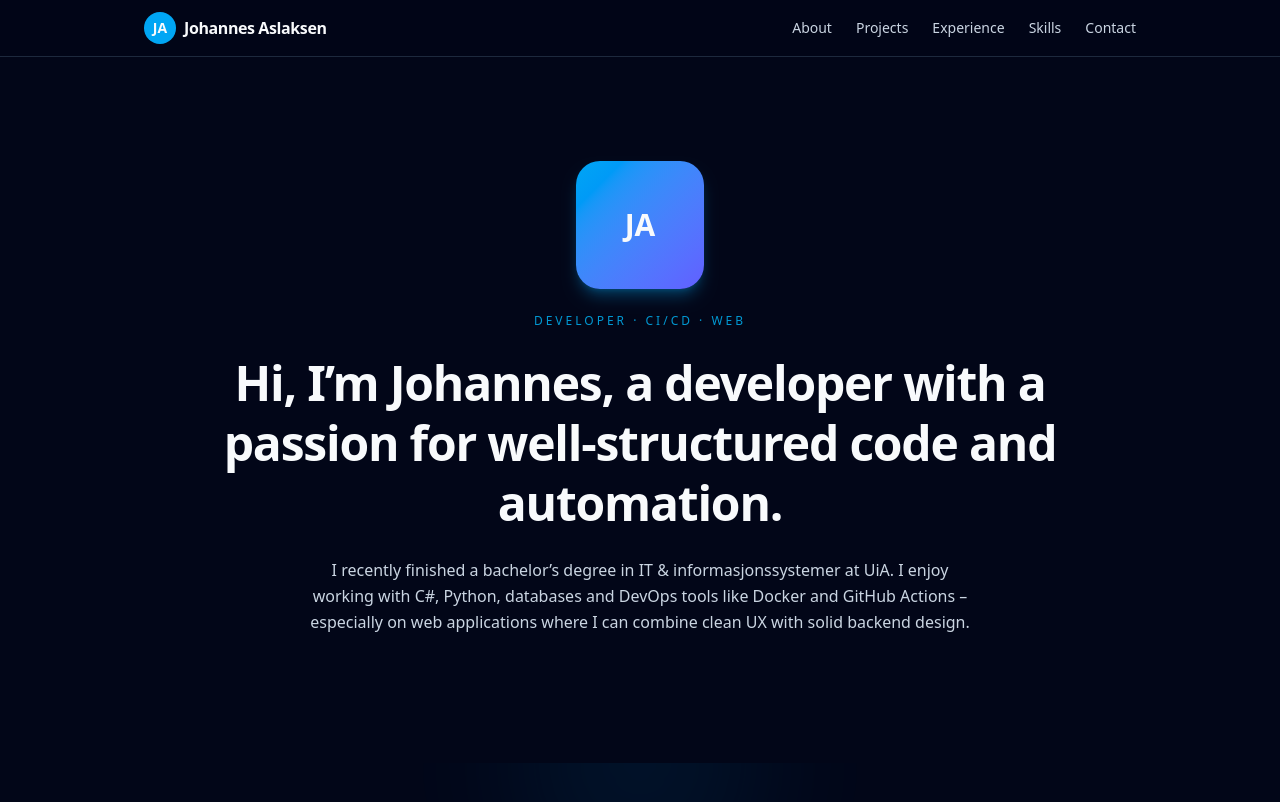
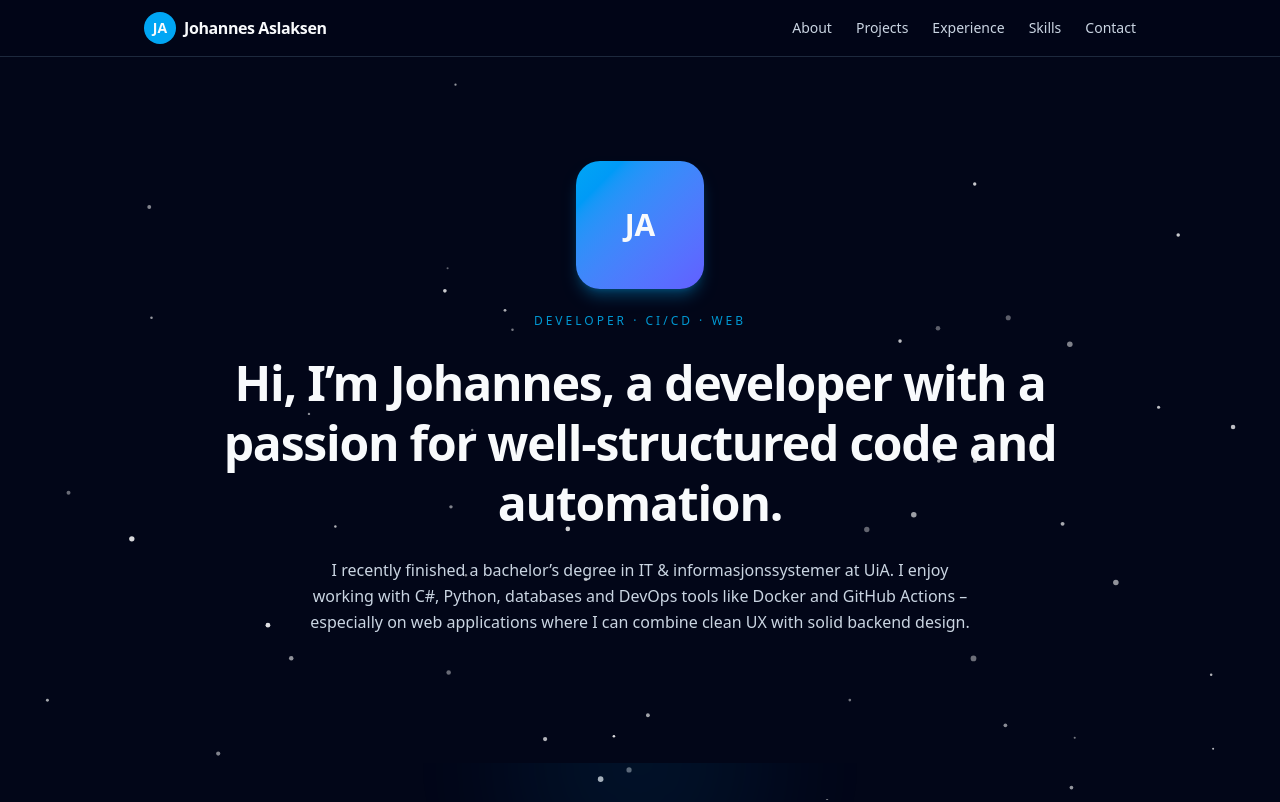
Before and after one commit to johannesUIA/deployable-cv, a website: page index.html in a window 1280 px wide. Shown: the top 802 px of the page. Drawn offline with nearby package versions, Linux system fonts and the light colour scheme; files that its build step writes are made by us from their sources.

Commit message:
Snow background
lagt til js infrastruktur for snø bakgrunn

```diff
--- a/index.html
+++ b/index.html
@@ -7,11 +7,20 @@
     <link href="./styles.css" rel="stylesheet" />
   </head>
   <body class="bg-slate-950 text-slate-50">
-    <!-- header will be injected -->
+    <!-- Snow canvas behind everything -->
+    <canvas
+      id="snow-canvas"
+      class="fixed inset-0 -z-10 pointer-events-none"
+      aria-hidden="true"
+    ></canvas>
+
+    <!-- Your actual app, above the snow -->
+    <div id="app" class="relative z-10">
+      <!-- header -->
       <div data-include="src/components/header.html"></div>
 
+      <!-- main content -->
       <main id="top" class="max-w-5xl mx-auto px-4 py-10 space-y-16">
-      <!-- sections injected as components for maintainability -->
         <div data-include="src/components/about.html"></div>
         <div data-include="src/components/contact.html"></div>
         <div data-include="src/components/projects.html"></div>
@@ -19,6 +28,8 @@
         <div data-include="src/components/skills.html"></div>
       </main>
 
+      <!-- footer -->
+      <div data-include="src/components/footer.html"></div>
 
       <!-- Back to top button -->
       <button
@@ -32,11 +43,7 @@
           class="h-10 w-10"
         />
       </button>
-
-
-
-
-    <div data-include="src/components/footer.html"></div>
+    </div>
 
     <script type="module" src="src/component-loader.js"></script>
 
@@ -103,5 +110,6 @@
     });
   });
 </script>
+     <script src="src/snow.js"></script>
   </body>
 </html>
--- /dev/null
+++ b/src/snow.js
@@ -0,0 +1,94 @@
+// src/snow.js
+document.addEventListener("DOMContentLoaded", () => {
+  const canvas = document.getElementById("snow-canvas");
+  if (!canvas) return;
+
+  const ctx = canvas.getContext("2d");
+  let width = window.innerWidth;
+  let height = window.innerHeight;
+  let dpr = window.devicePixelRatio || 1;
+
+  // number of flakes scales a bit with screen size
+  const baseCount = 120;
+  let flakeCount = Math.floor(
+    baseCount * (Math.min(width * height, 1920 * 1080) / (1920 * 1080))
+  );
+
+  let flakes = [];
+
+  function resize() {
+    width = window.innerWidth;
+    height = window.innerHeight;
+    dpr = window.devicePixelRatio || 1;
+
+    canvas.width = width * dpr;
+    canvas.height = height * dpr;
+    canvas.style.width = width + "px";
+    canvas.style.height = height + "px";
+
+    ctx.setTransform(dpr, 0, 0, dpr, 0, 0);
+
+    flakeCount = Math.floor(
+      baseCount * (Math.min(width * height, 1920 * 1080) / (1920 * 1080))
+    );
+    initFlakes();
+  }
+
+  function rand(min, max) {
+    return Math.random() * (max - min) + min;
+  }
+
+  function createFlake(startAbove = false) {
+  const r = rand(1, 3); // radius
+  return {
+    x: rand(0, width),
+    y: startAbove ? rand(-height, 0) : rand(0, height),
+    r,
+    speed: rand(0.5, 1.2) * (r / 2) * 0.6,  // slowed down ~40%
+    drift: rand(-0.3, 0.3),
+    phase: rand(0, Math.PI * 2),
+    alpha: rand(0.35, 0.9),
+  };
+}
+
+  function initFlakes() {
+    flakes = [];
+    for (let i = 0; i < flakeCount; i++) {
+      flakes.push(createFlake(false));
+    }
+  }
+
+  function updateAndDraw() {
+    ctx.clearRect(0, 0, width, height);
+
+    for (let i = 0; i < flakes.length; i++) {
+      const f = flakes[i];
+
+      // Wobble + drift
+      f.phase += 0.01;
+      f.x += f.drift + Math.sin(f.phase) * 0.3;
+      f.y += f.speed;
+
+      // Recycle flake when out of view
+      if (f.y - f.r > height) {
+        flakes[i] = createFlake(true);
+      }
+      if (f.x < -10) f.x = width + 10;
+      if (f.x > width + 10) f.x = -10;
+
+      ctx.globalAlpha = f.alpha;
+      ctx.beginPath();
+      ctx.arc(f.x, f.y, f.r, 0, Math.PI * 2);
+      ctx.fillStyle = "#ffffff";
+      ctx.fill();
+    }
+
+    ctx.globalAlpha = 1;
+    requestAnimationFrame(updateAndDraw);
+  }
+
+  // Handle resize
+  window.addEventListener("resize", resize);
+  resize();
+  requestAnimationFrame(updateAndDraw);
+});
```
Also changed, not shown: src/input.css (line endings or trailing spaces). Lines whose indentation alone changed are shown as unchanged.
